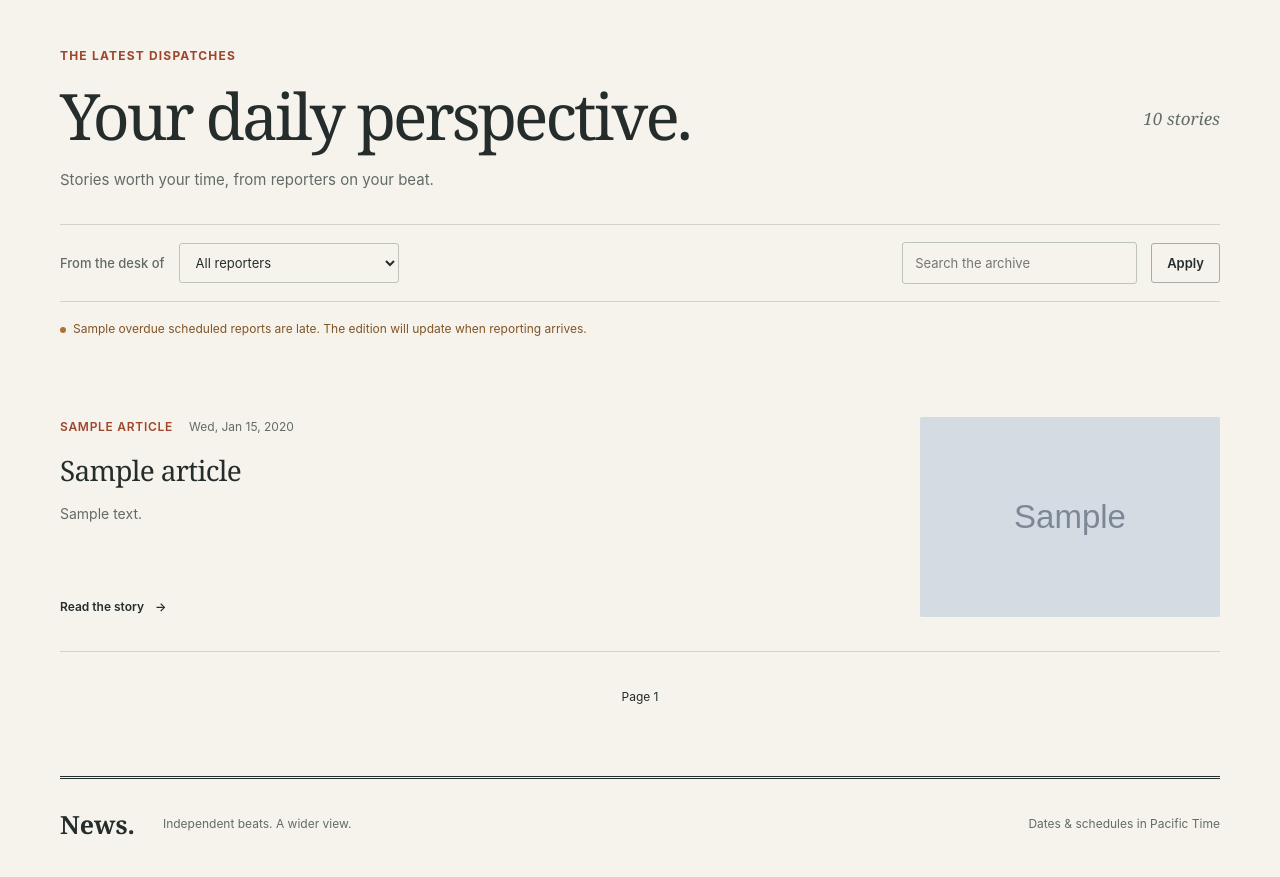
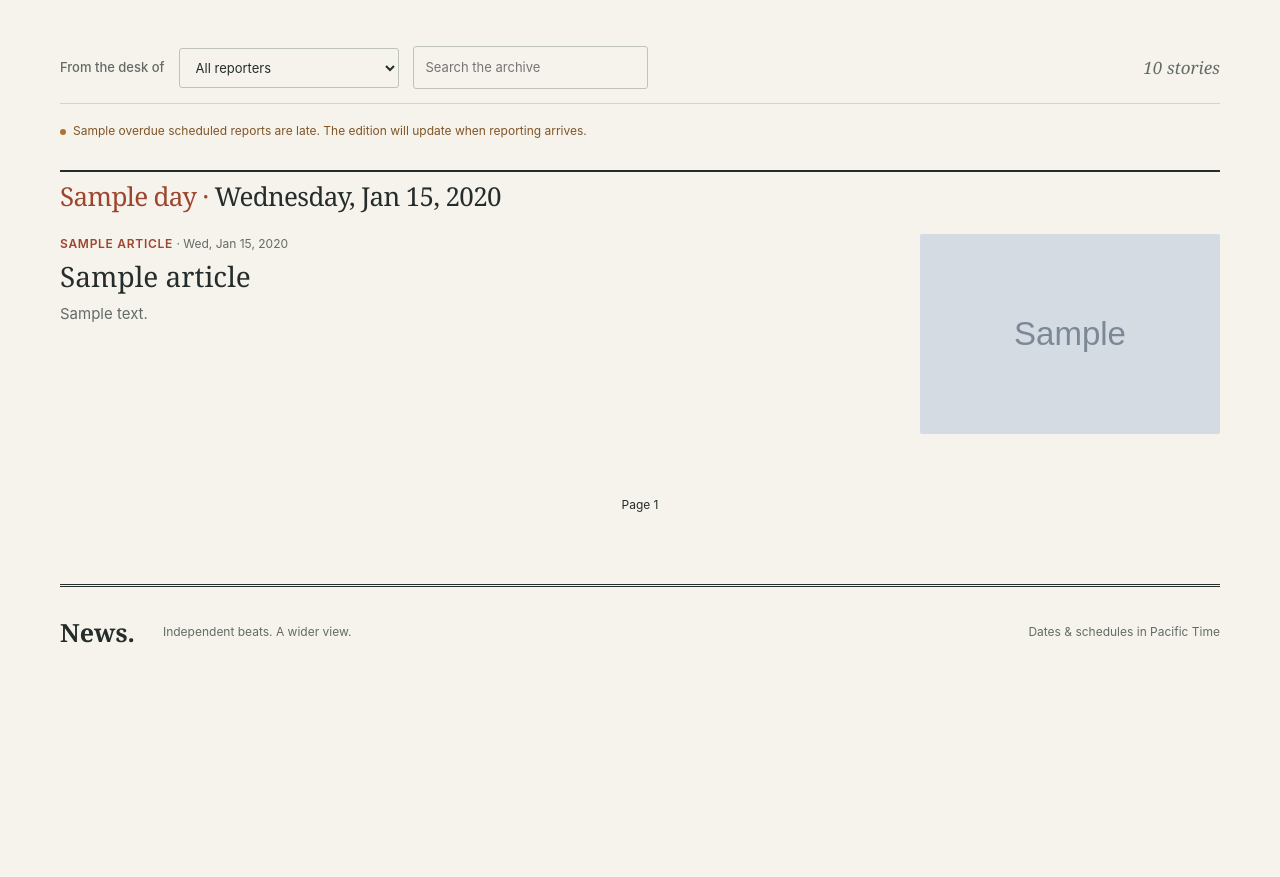
Before and after one commit to jubishop/news, a Flask app: template news/templates/feed.html in a window 1280 px wide. Shown: the part 154-1031 px from the top of the page. After the commit the page ends 797 px from the top, so only its background shows below. Run offline with Flask 3, Linux system fonts and the light colour scheme; the template is opened without the code that fills it: most values are stand-ins (such as "Sample title", 1, 10 or a date in 2020); grey boxes marked "Sample" are stand-in pictures; parts of the project's set-up code (start-up, migrations or seed data) failed here and were passed over.

Commit message:
✨ feat: Group the front page into Pacific day sections
- Remove the hero; the filter bar opens the page and shows the story count.
- Stories use a fixed text column and a reserved photo column, with the reporter kicker adding the article date only when it differs.
- With JavaScript, choosing a reporter filters immediately and Apply is hidden.

Co-Authored-By: Claude Opus 5.5 <noreply@anthropic.com>

```diff
--- a/news/routes.py
+++ b/news/routes.py
@@ -1,6 +1,6 @@
 """HTTP adaptation; state transitions live in the domain modules."""
 
-from datetime import timedelta
+from datetime import datetime, timedelta
 import json
 from pathlib import Path
 
@@ -37,6 +37,23 @@ def body():
     return data
 
 
+def days(articles):
+    """Consecutive feed articles that share a Pacific publish date, newest first.
+
+    Each page groups its own articles, so a page that starts partway through a
+    day repeats that day's header.
+    """
+    today = clock.today()
+    labels = {today: "Today", today - timedelta(days=1): "Yesterday"}
+    sections = []
+    for article in articles:
+        day = datetime.fromtimestamp(article["published_at"], clock.PACIFIC).date()
+        if not sections or sections[-1]["date"] != day:
+            sections.append({"date": day, "label": labels.get(day), "articles": []})
+        sections[-1]["articles"].append(article)
+    return sections
+
+
 @pages.get("/")
 def feed():
     with transaction(database()) as connection:
@@ -51,7 +68,9 @@ def feed():
             WHERE expected_date<? AND state IN ('pending','running','retry_wait') AND p.deleted_at IS NULL""",
             (clock.today().isoformat(),),
         ).fetchone()[0]
-    return render_template("feed.html", **results, bylines=bylines, overdue=overdue)
+    return render_template(
+        "feed.html", **results, days=days(results["articles"]), bylines=bylines, overdue=overdue
+    )
 
 
 @pages.get("/articles/<identity>")
--- a/news/static/news.css
+++ b/news/static/news.css
@@ -41,31 +41,34 @@ main { min-height: 65vh; padding: 46px 0 70px; }
 .section-heading p:last-child { margin-bottom: 0; }
 .eyebrow { text-transform: uppercase; font-size: 12px; font-weight: 700; letter-spacing: .1em; color: var(--accent); margin-bottom: 15px; }
 .muted { color: var(--muted); }
-.edition-count { font-family: var(--serif); font-size: 17px; font-style: italic; color: var(--muted); white-space: nowrap; }
+.edition-count { margin-left: auto; font-family: var(--serif); font-size: 17px; font-style: italic; color: var(--muted); white-space: nowrap; }
 .button { display: inline-flex; align-items: center; justify-content: center; padding: 11px 21px; background: var(--ink); color: var(--panel); border: 1px solid var(--ink); border-radius: 3px; text-decoration: none; font-weight: 600; font-size: 13px; white-space: nowrap; }
 .button:hover { background: var(--green); color: white; border-color: var(--green); }
 .button.quiet { color: var(--ink); background: transparent; border-color: #a5ada5; }
 .button.quiet:hover { background: #e7ebdf; }
-.filter-bar { display: flex; gap: 14px; align-items: center; padding: 17px 0; border-top: 1px solid var(--line); border-bottom: 1px solid var(--line); font-size: 12px; }
+.filter-bar { display: flex; flex-wrap: wrap; gap: 12px 14px; align-items: center; padding: 0 0 14px; border-bottom: 1px solid var(--line); font-size: 12px; }
 .filter-bar label { margin: 0; font-weight: 500; color: var(--muted); }
 .filter-bar select { max-width: 220px; margin: 0; background: transparent; font-size: 13px; }
-.filter-bar input { margin: 0 0 0 auto; width: 235px; font-size: 13px; background: transparent; }
+.filter-bar input { margin: 0; width: 235px; font-size: 13px; background: transparent; }
 .filter-bar .button { padding: 9px 15px; }
 .status-line { font-size: 12px; padding: 17px 0 0; color: #805526; }
 .status-dot { width: 6px; height: 6px; display: inline-block; border-radius: 50%; background: var(--green); margin-right: 7px; }
 .status-dot.warning { background: #ad7332; }
-.story-list { padding-top: 34px; }
-.story { padding: 28px 0 34px; border-bottom: 1px solid var(--line); display: flex; gap: 40px; align-items: flex-start; min-width: 0; }
-.story-text { flex: 1; display: flex; flex-direction: column; align-items: flex-start; align-self: stretch; min-width: 0; }
-.story-photo { flex: 0 0 min(300px, 34%); display: block; aspect-ratio: 3 / 2; overflow: hidden; border-radius: 2px; background: #e8e9df; }
+.day { margin-top: 30px; }
+.day + .day { margin-top: 46px; }
+.day h2 { margin: 0; padding-top: 10px; border-top: 2px solid var(--ink); font-size: 26px; }
+.day-label { color: var(--accent); }
+/* A fixed text column and a photo column that stays reserved without a photo, so every story wraps alike. */
+.story { display: grid; grid-template-columns: minmax(0, 680px) min(300px, 34%); justify-content: space-between; column-gap: 40px; align-items: start; padding: 22px 0 26px; border-bottom: 1px solid var(--line); }
+.story:last-child { border-bottom: 0; }
+.story-text { grid-column: 1; min-width: 0; }
+.story-photo { grid-column: 2; grid-row: 1; display: block; aspect-ratio: 3 / 2; overflow: hidden; border-radius: 2px; background: #e8e9df; }
 .story-photo img { display: block; width: 100%; height: 100%; object-fit: cover; }
-.story-meta { display: flex; flex-wrap: wrap; gap: 8px 16px; align-items: baseline; color: var(--muted); font-size: 12px; margin-bottom: 19px; }
-.story-meta a { text-transform: uppercase; font-weight: 600; color: var(--accent); font-size: 12px; letter-spacing: .06em; text-decoration: none; }
-.story h2 a { text-decoration: none; }
-.story h2 { font-size: 28px; margin-bottom: 17px; overflow-wrap: anywhere; }
-.story p { color: var(--muted); font-size: 14px; }
-.read-story { font-size: 12px; margin-top: auto; font-weight: 600; text-decoration: none; }
-.read-story span { margin-left: 8px; }
+.story-meta { color: var(--muted); font-size: 12px; margin-bottom: 8px; overflow-wrap: anywhere; }
+.story-meta a { text-transform: uppercase; font-weight: 600; color: var(--accent); letter-spacing: .06em; text-decoration: none; }
+.story h3 a { text-decoration: none; }
+.story h3 { font-size: 28px; margin-bottom: 10px; overflow-wrap: anywhere; }
+.story p { color: var(--muted); font-size: 15px; margin: 0; }
 .empty-edition { text-align: center; padding: 60px 20px 56px; }
 .empty-edition h2 { font-size: clamp(34px,4vw,49px); margin: 0 0 20px; }
 .empty-edition p:not(.eyebrow) { color: var(--muted); font-family: var(--serif); font-size: 18px; }
@@ -224,16 +227,21 @@ textarea { line-height: 1.7; resize: vertical; font-size: 14px; }
   .section-heading { align-items: flex-start; flex-wrap: wrap; gap: 18px; }
   .section-heading h1 { font-size: 41px; }
   .section-heading .muted { font-size: 13px; }
-  .edition-count { display: none; }
-  .filter-bar { flex-wrap: wrap; gap: 10px; }
-  .filter-bar label:not(.sr-only) { width: 100%; }
-  .filter-bar select { max-width: none; flex: 1; min-width: 160px; }
-  .filter-bar input { margin: 0; flex: 1; width: 145px; min-width: 100px; }
+  .filter-bar { gap: 10px; padding: 0 0 12px; }
+  .filter-bar select { max-width: none; flex: 1; min-width: 140px; }
+  /* The count shares the reporter row; search gets a row wide enough for its placeholder. */
+  .filter-bar input, .filter-bar .button, .filter-bar a { order: 1; }
+  .filter-bar input { flex: 1 1 170px; width: auto; }
   .filter-bar .button { padding: 10px; }
+  .edition-count { font-size: 16px; }
   .reporter-grid, .editor-layout, .operating-note { grid-template-columns: 1fr; }
-  .story-list { padding-top: 6px; }
-  .story { flex-direction: column-reverse; align-items: stretch; gap: 20px; }
-  .story-photo { flex-basis: auto; }
+  .day { margin-top: 24px; }
+  .day + .day { margin-top: 36px; }
+  .day h2 { padding-top: 8px; font-size: 22px; }
+  .story { grid-template-columns: minmax(0, 1fr); row-gap: 14px; padding: 18px 0 22px; }
+  .story-photo { grid-column: 1; }
+  .story-text { grid-row: 2; }
+  .story h3 { font-size: 24px; }
   .empty-edition { padding: 48px 0 25px; }
   .site-footer { flex-wrap: wrap; gap: 12px 20px; padding-bottom: 25px; }
   .site-footer span:last-child { margin-left: 0; width: 100%; }
--- a/news/static/news.js
+++ b/news/static/news.js
@@ -9,6 +9,14 @@ for (const image of document.querySelectorAll("[data-photo] img, .prose img")) {
   image.decode().catch(() => {
     if (image.complete && !image.naturalWidth) drop();
   });
+}
+
+// Choosing a reporter applies the feed filter at once and Enter submits a
+// search, so Apply is only needed without JavaScript.
+const filter = document.querySelector("[data-feed-filter]");
+if (filter) {
+  filter.querySelector("[data-filter-apply]").hidden = true;
+  filter.elements.reporter_id.addEventListener("change", () => filter.requestSubmit());
 }
 
 for (const form of document.querySelectorAll("form[data-confirm]")) {
--- a/news/templates/feed.html
+++ b/news/templates/feed.html
@@ -10,14 +10,8 @@
     <meta name="twitter:card" content="summary">
 {% endblock %}
 {% block content %}
-    <section class="section-heading">
-        <div>
-            <p class="eyebrow">The latest dispatches</p>
-            <h1>Your daily perspective.</h1>
-            <p class="muted">Stories worth your time, from reporters on your beat.</p>
-        </div>
-        <span class="edition-count">{{ total }} {% if total == 1 %}story{% else %}stories{% endif %}</span></section>
-    <form method="get" class="filter-bar" aria-label="Filter stories">
+    <h1 class="sr-only">Latest edition</h1>
+    <form method="get" class="filter-bar" aria-label="Filter stories" data-feed-filter>
         <label for="reporter-filter">From the desk of</label><select id="reporter-filter" name="reporter_id">
             <option value="">All reporters</option>
             {% for byline in bylines %}<option value="{{ byline.id }}"
@@ -26,23 +20,24 @@
        name="q"
        type="search"
        placeholder="Search the archive"
-       value="{{ request.args.get('q', '') }}"><button class="button quiet" type="submit">Apply</button>
+       value="{{ request.args.get('q', '') }}"><button class="button quiet" type="submit" data-filter-apply>Apply</button>
 {% if request.args.get("q") or request.args.get("reporter_id") %}<a href="/">Clear</a>
-{% endif %}
+{% endif %}<span class="edition-count">{{ total }} {% if total == 1 %}story{% else %}stories{% endif %}</span>
 </form>
 {% if overdue %}
     <p class="status-line"><span class="status-dot warning"></span>{{ overdue }} {% if overdue == 1 %}scheduled report is{% else %}scheduled reports are{% endif %} late. The edition will update when reporting arrives.</p>
 {% endif %}
 {% if articles %}
-    <div class="story-list">
-        {% for article in articles %}
+    {% for day in days %}
+        <section class="day">
+            <h2>{% if day.label %}<span class="day-label">{{ day.label }} ·</span> {% endif %}{{ day.date|long_date }}</h2>
+            {% for article in day.articles %}
                 <article class="story">
                     <div class="story-text">
-                    <div class="story-meta"><a href="{{ url_for('pages.feed',reporter_id=article.reporter_id) }}">{{ article.reporter_name }}</a><span>{{ article.article_date|short_date }}</span></div>
-                    <h2><a href="{{ url_for('pages.article',identity=article.id) }}">{{ article.title }}</a></h2>
+                        <div class="story-meta"><a href="{{ url_for('pages.feed',reporter_id=article.reporter_id) }}">{{ article.reporter_name }}</a>
+                            {%- if article.article_date != day.date.isoformat() %} · {{ article.article_date|short_date }}{% endif %}</div>
+                        <h3><a href="{{ url_for('pages.article',identity=article.id) }}">{{ article.title }}</a></h3>
                         <p>{{ article.summary }}</p>
-                    <a class="read-story"
-                       href="{{ url_for('pages.article',identity=article.id) }}">Read the story <span aria-hidden="true">→</span></a>
                     </div>
                     {% if article.lead_image %}<a class="story-photo"
    href="{{ url_for('pages.article',identity=article.id) }}"
@@ -55,7 +50,8 @@
      referrerpolicy="no-referrer"></a>{% endif %}
                 </article>
             {% endfor %}
-    </div>
+        </section>
+    {% endfor %}
     <nav class="pagination" aria-label="Archive pages">
         {% if page > 1 %}<a href="{{ url_for('pages.feed',page=page-1,reporter_id=request.args.get('reporter_id',''),q=request.args.get('q','')) }}">← Newer stories</a>
         {% endif %}<span>Page {{ page }}</span>
```
Also changed, not shown: docs/product-design.md (+33 -1 lines), docs/server-contract.md (+6 -5 lines), docs/server-operations.md (+2 -1 lines), tests/app/test_display_dates.py (+3 -2 lines), tests/app/test_feed_days.py (added, +176 -0 lines), tests/test_browser.py (+129 -3 lines). Lines whose indentation alone changed are shown as unchanged.
